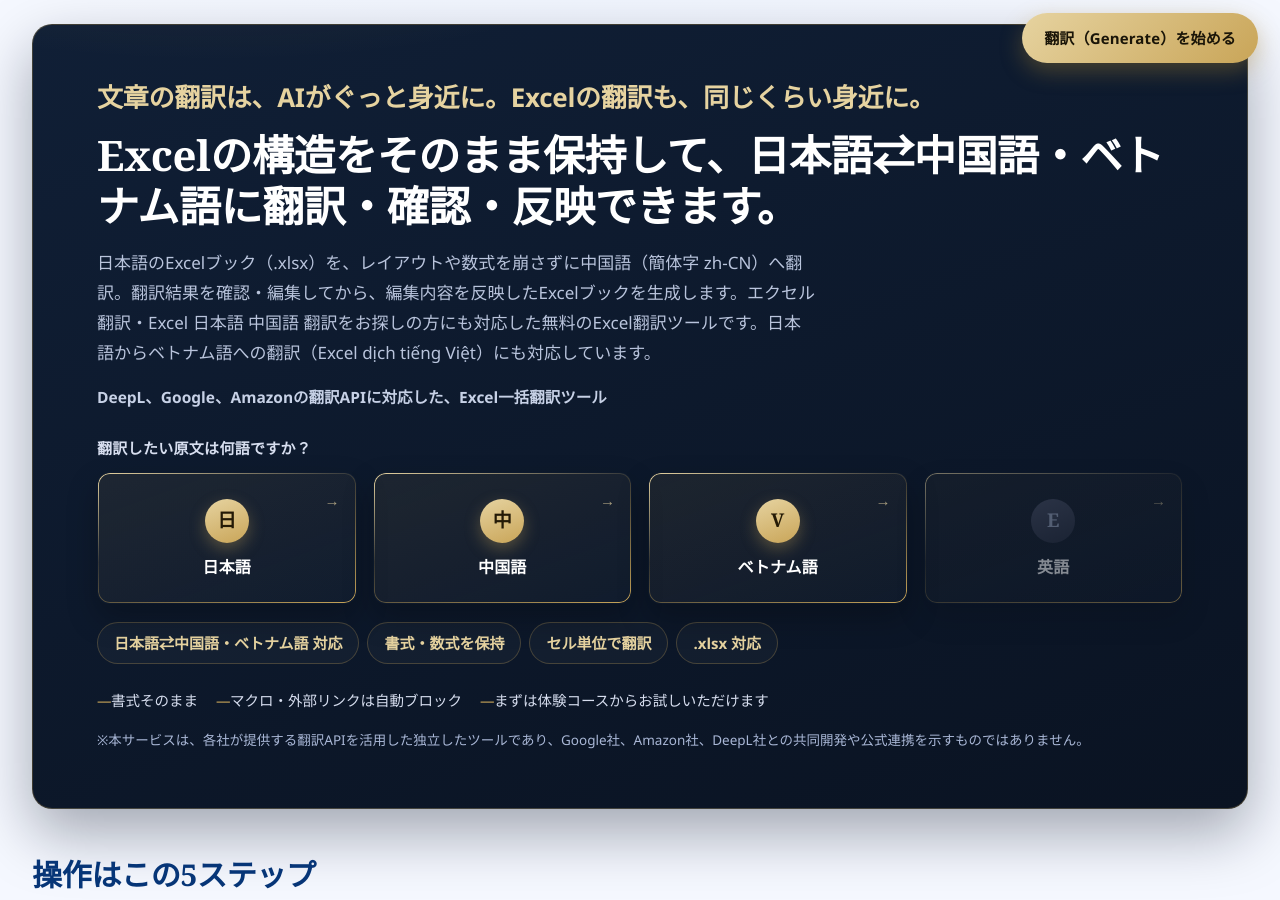
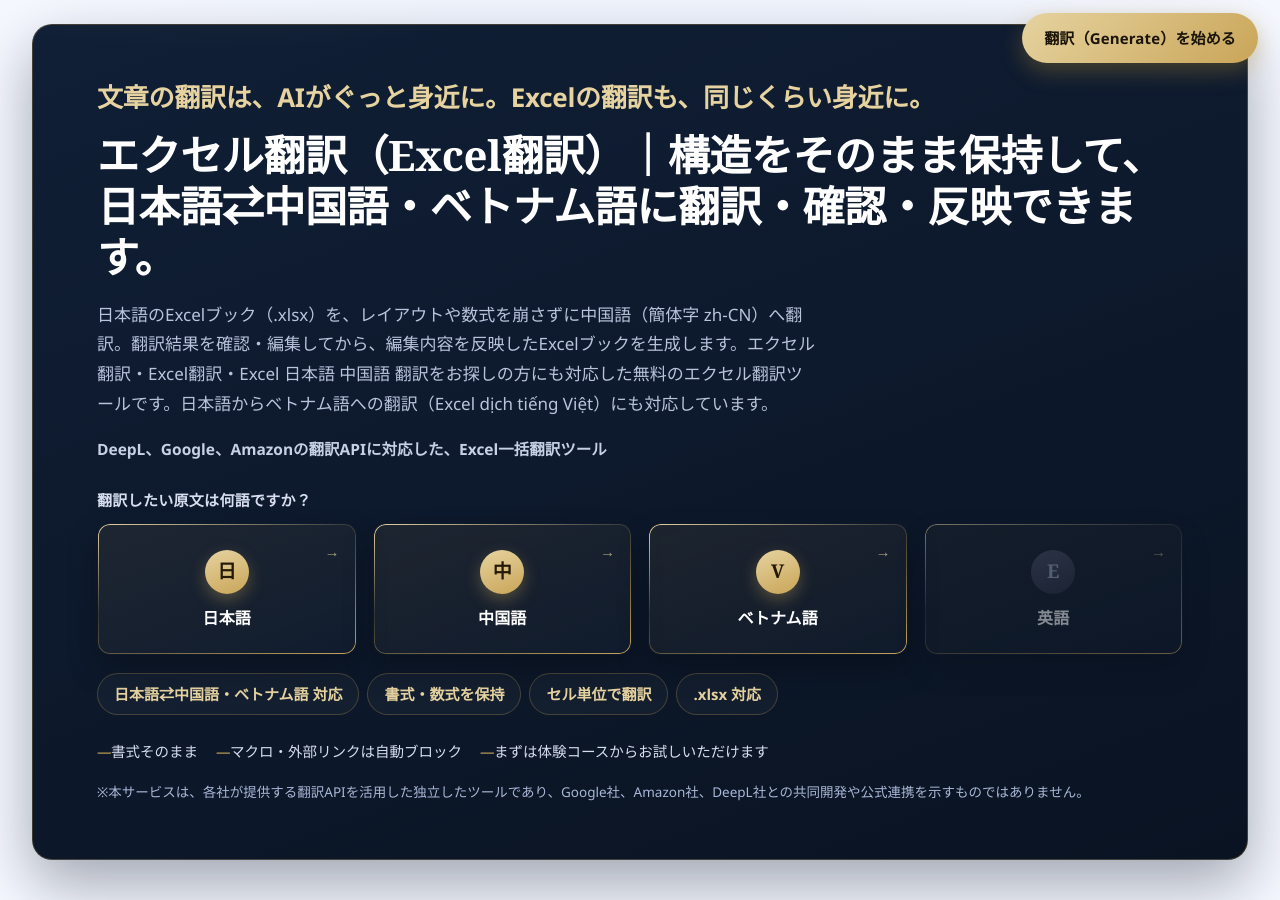
Before and after one commit to post77ET/excel-app, a Flask app: page / in a window 1280 px wide. Shown: the part 65-965 px from the top of the page. Run offline with Flask 3, Linux system fonts and the light colour scheme.

Commit message:
SEO修正漏れ対応: JS多言語辞書側のheroTitle/heroLeadも同じ文言に修正

```diff
--- a/web_app/templates/landing.html
+++ b/web_app/templates/landing.html
@@ -318,8 +318,8 @@ const HOME_TEXT = {
     navLimit: "制限事項",
     navOption: "オプション",
     navHelp: "困ったときは",
-    heroTitle: "Excelの構造をそのまま保持して、日本語⇄中国語・ベトナム語に翻訳・確認・反映できます。",
-    heroLead: "日本語のExcelブック（.xlsx）を、レイアウトや数式を崩さずに中国語（簡体字 zh-CN）へ翻訳。翻訳結果を確認・編集してから、編集内容を反映したExcelブックを生成します。エクセル 翻訳・Excel 日本語 中国語 翻訳をお探しの方にも対応した無料のExcel翻訳ツールです。日本語からベトナム語への翻訳（Excel dịch tiếng Việt）にも対応しています。",
+    heroTitle: "エクセル翻訳（Excel翻訳）｜構造をそのまま保持して、日本語⇄中国語・ベトナム語に翻訳・確認・反映できます。",
+    heroLead: "日本語のExcelブック（.xlsx）を、レイアウトや数式を崩さずに中国語（簡体字 zh-CN）へ翻訳。翻訳結果を確認・編集してから、編集内容を反映したExcelブックを生成します。エクセル翻訳・Excel翻訳・Excel 日本語 中国語 翻訳をお探しの方にも対応した無料のエクセル翻訳ツールです。日本語からベトナム語への翻訳（Excel dịch tiếng Việt）にも対応しています。",
     catch: "文章の翻訳は、AIがぐっと身近に。Excelの翻訳も、同じくらい身近に。",
     catchSub: "DeepL、Google、Amazonの翻訳APIに対応した、Excel一括翻訳ツール",
     gateLead: "翻訳したい原文は何語ですか？",
```
